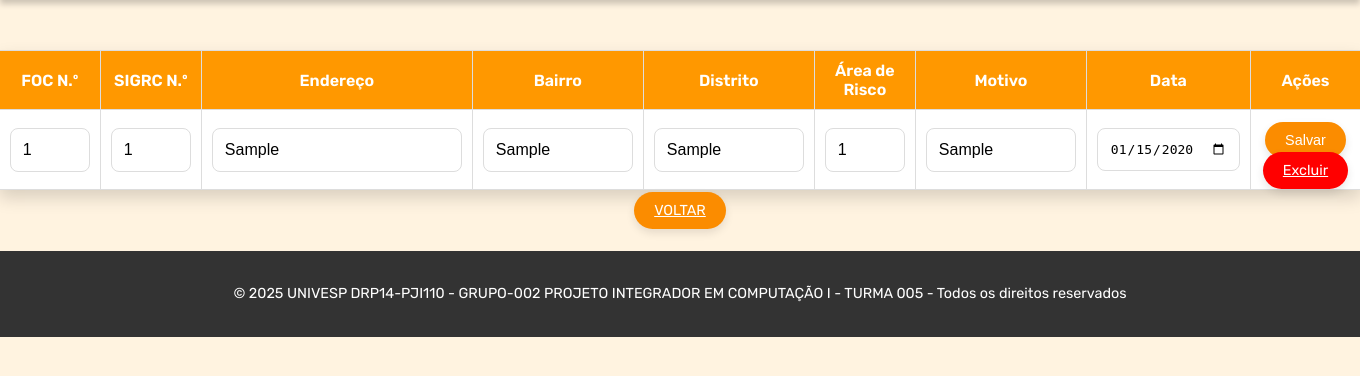
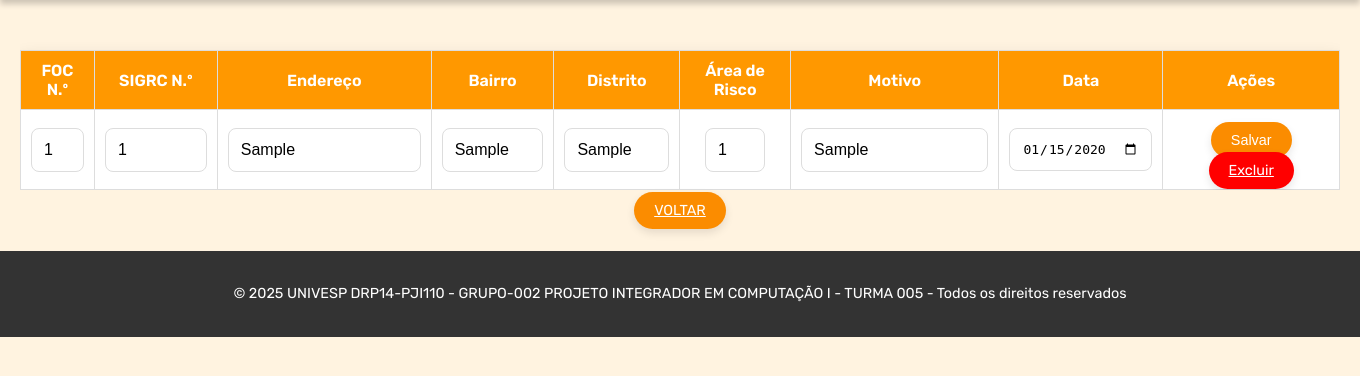
Before and after one commit to kamauri-git/defesa2.0, a Django app: page /lista/ in a window 1360 px wide. Shown: the part 186-562 px from the top of the page. Run offline with Django 5.2, Linux system fonts and the light colour scheme; tables that the repository leaves empty hold one stand-in row (values such as "Sample post").

Commit message:
atualizado bugs

```diff
--- a/templates/ocorrencias/lista_ocorrencias.html
+++ b/templates/ocorrencias/lista_ocorrencias.html
@@ -36,8 +36,14 @@
       align-items: center;
     }
 
+    .table-responsive {
+      width: 100%;
+      overflow-x: auto;
+    }
+
     table {
       width: 100%;
+      min-width: 900px;
       margin-top: 30px;
       border-collapse: collapse;
       background-color: #ffffff;
@@ -66,6 +72,7 @@
       border: 1px solid #ddd;
       transition: border-color 0.3s ease;
       box-sizing: border-box;
+      width: 100%;
     }
 
     input[type="text"]:focus, input[type="date"]:focus {
@@ -73,10 +80,10 @@
       outline: none;
     }
 
-    .small-input { width: 80px; }
-    .medium-input { width: 150px; }
-    .large-input { width: 250px; }
-    .extra-large-input { width: 250px; }
+    .small-input { max-width: 60px; }
+    .medium-input { max-width: 120px; }
+    .large-input { max-width: 200px; }
+    .extra-large-input { max-width: 100%; }
 
     .btn {
       padding: 10px 20px;
@@ -111,6 +118,26 @@
       color: white;
       font-size: 0.9em;
     }
+
+    @media (max-width: 768px) {
+      table {
+        font-size: 0.9em;
+      }
+
+      .btn {
+        font-size: 0.8em;
+        padding: 6px 12px;
+      }
+
+      header {
+        font-size: 1.5em;
+        padding: 15px 0;
+      }
+
+      .logo {
+        width: 90px;
+      }
+    }
   </style>
 
   <script>
@@ -128,6 +155,7 @@
   </header>
 
   <div class="container">
+    <div class="table-responsive">
       <table>
         <thead>
           <tr>
@@ -148,12 +176,12 @@
             {% csrf_token %}
             <tr>
               <td><input type="text" name="numero" value="{{ ocorrencia.numero }}" class="small-input"></td>
-            <td><input type="text" name="sigrc" value="{{ ocorrencia.sigrc }}" class="small-input"></td>
+              <td><input type="text" name="sigrc" value="{{ ocorrencia.sigrc }}" class="medium-input"></td>
               <td><input type="text" name="endereco" value="{{ ocorrencia.endereco }}" class="extra-large-input"></td>
               <td><input type="text" name="bairro" value="{{ ocorrencia.bairro }}" class="medium-input"></td>
               <td><input type="text" name="distrito" value="{{ ocorrencia.distrito }}" class="medium-input"></td>
               <td><input type="text" name="area_risco" value="{{ ocorrencia.area_risco }}" class="small-input"></td>
-            <td><input type="text" name="motivo" value="{{ ocorrencia.motivo }}" class="medium-input"></td>
+              <td><input type="text" name="motivo" value="{{ ocorrencia.motivo }}" class="extra-large-input"></td>
               <td><input type="date" name="data" value="{{ ocorrencia.data|date:'Y-m-d' }}"></td>
               <td>
                 <button type="submit" class="btn">Salvar</button>
@@ -168,6 +196,7 @@
           {% endfor %}
         </tbody>
       </table>
+    </div>
 
     <a href="{% url 'home' %}" class="btn">VOLTAR</a>
   </div>
```
Lines whose indentation alone changed are shown as unchanged.
